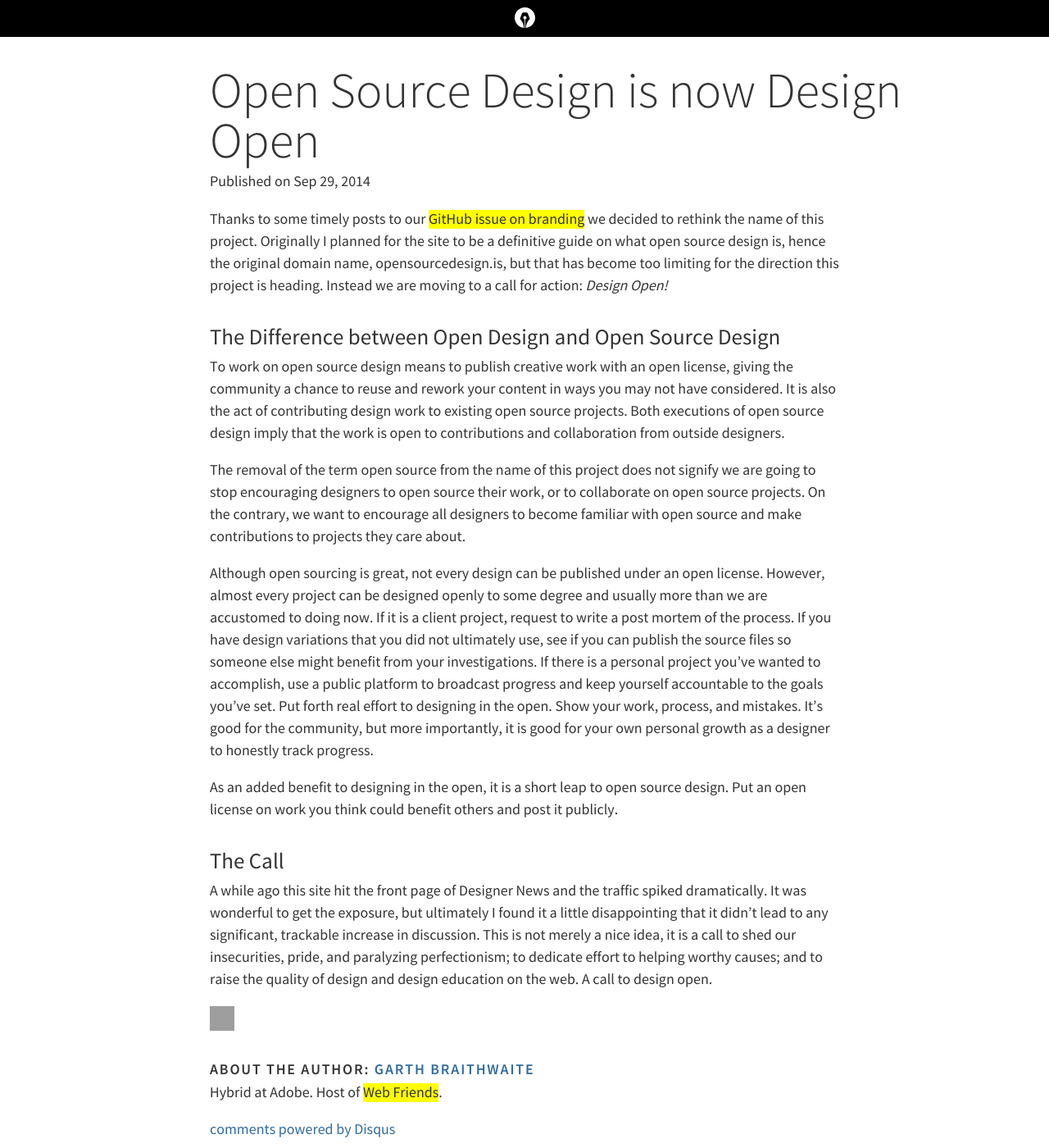
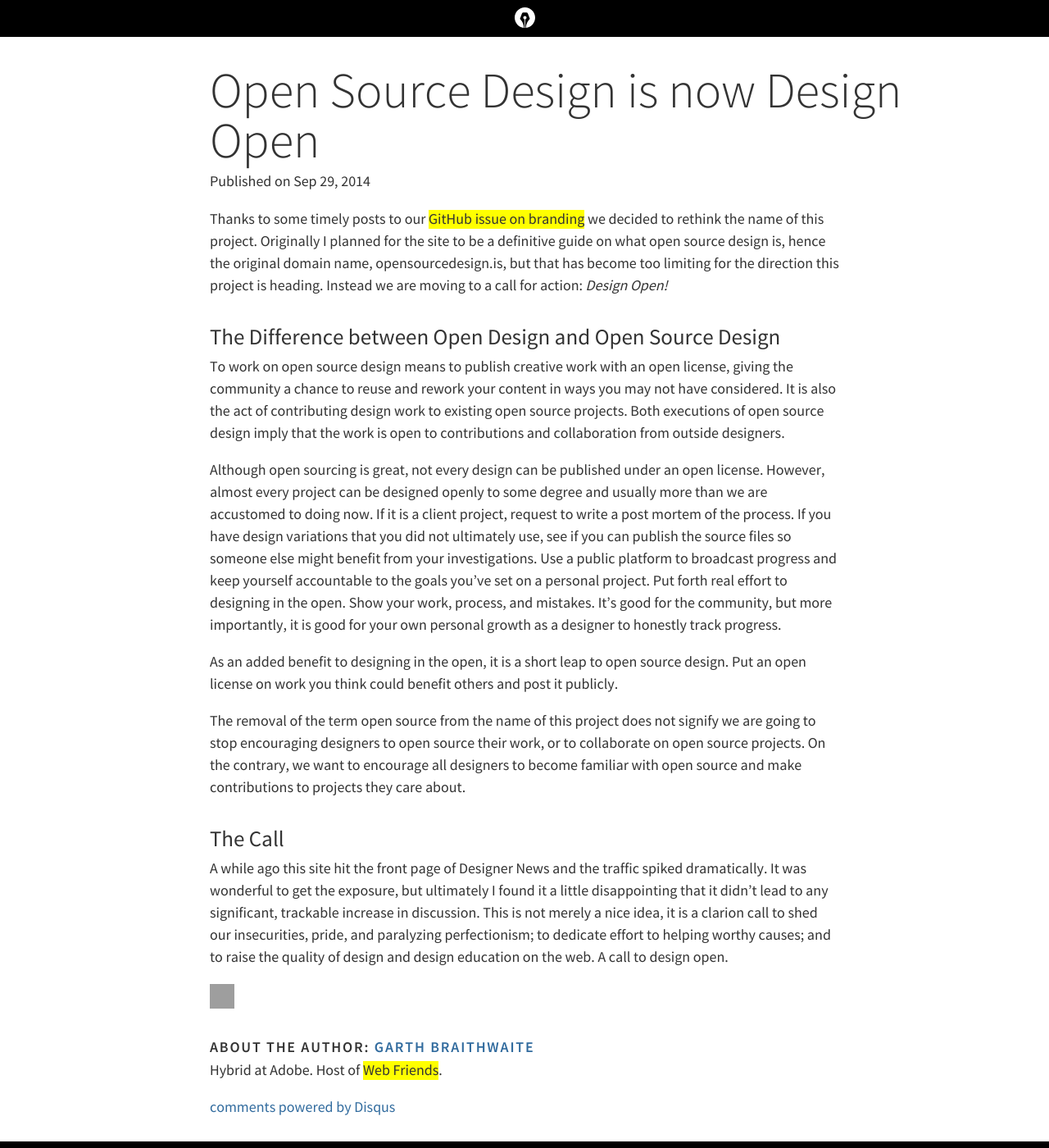
Before and after one commit to DesignOpen/designopen.github.io, a Jekyll site: the page built from blogging_about/_posts/2014-09-29-open-source-design-is-now-design-open.md, in a window 1280 px wide and 1400 px high. Shown: the whole window at 82% size. Built offline with Jekyll 4.4.1, drawn with Linux system fonts in a browser that asks for light colours; comment, search, counter and statistics services are not loaded; grey boxes are pictures that could not be loaded.

Commit message:
Minor edits to article paragraph flow for better readability. Also cleaned up some of the wording

```diff
--- a/blogging_about/_posts/2014-09-29-open-source-design-is-now-design-open.md
+++ b/blogging_about/_posts/2014-09-29-open-source-design-is-now-design-open.md
@@ -12,12 +12,12 @@ Thanks to some timely posts to our [GitHub issue on branding](https://github.com
 
 To work on open source design means to publish creative work with an open license, giving the community a chance to reuse and rework your content in ways you may not have considered. It is also the act of contributing design work to existing open source projects. Both  executions of open source design imply that the work is open to contributions and collaboration from outside designers.
 
-The removal of the term open source from the name of this project does not signify we are going to stop encouraging designers to open source their work, or to collaborate on open source projects. On the contrary, we want to encourage all designers to become familiar with open source and make contributions to projects they care about.
-
-Although open sourcing is great, not every design can be published under an open license. However, almost every project can be designed openly to some degree and usually more than we are accustomed to doing now. If it is a client project, request to write a post mortem of the process. If you have design variations that you did not ultimately use, see if you can publish the source files so someone else might benefit from your investigations. If there is a personal project you've wanted to accomplish, use a public platform to broadcast progress and keep yourself accountable to the goals you've set. Put forth real effort to designing in the open. Show your work, process, and mistakes. It's good for the community, but more importantly, it is good for your own personal growth as a designer to honestly track progress.
+Although open sourcing is great, not every design can be published under an open license. However, almost every project can be designed openly to some degree and usually more than we are accustomed to doing now. If it is a client project, request to write a post mortem of the process. If you have design variations that you did not ultimately use, see if you can publish the source files so someone else might benefit from your investigations. Use a public platform to broadcast progress and keep yourself accountable to the goals you've set on a personal project. Put forth real effort to designing in the open. Show your work, process, and mistakes. It's good for the community, but more importantly, it is good for your own personal growth as a designer to honestly track progress.
 
 As an added benefit to designing in the open, it is a short leap to open source design. Put an open license on work you think could benefit others and post it publicly.
 
+The removal of the term open source from the name of this project does not signify we are going to stop encouraging designers to open source their work, or to collaborate on open source projects. On the contrary, we want to encourage all designers to become familiar with open source and make contributions to projects they care about.
+
 ##The Call
 
-A while ago this site hit the front page of Designer News and the traffic spiked dramatically. It was wonderful to get the exposure, but ultimately I found it a little disappointing that it didn't lead to any significant, trackable increase in discussion. This is not merely a nice idea, it is a call to shed our insecurities, pride, and paralyzing perfectionism; to dedicate effort to helping worthy causes; and to raise the quality of design and design education on the web. A call to design open.
+A while ago this site hit the front page of Designer News and the traffic spiked dramatically. It was wonderful to get the exposure, but ultimately I found it a little disappointing that it didn't lead to any significant, trackable increase in discussion. This is not merely a nice idea, it is a clarion call to shed our insecurities, pride, and paralyzing perfectionism; to dedicate effort to helping worthy causes; and to raise the quality of design and design education on the web. A call to design open.
```
